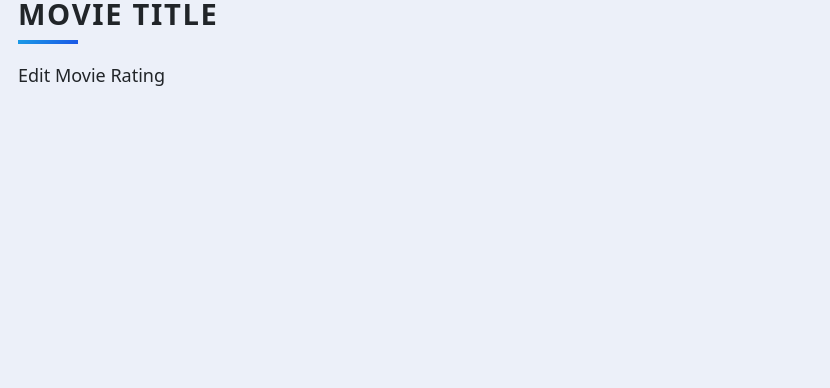
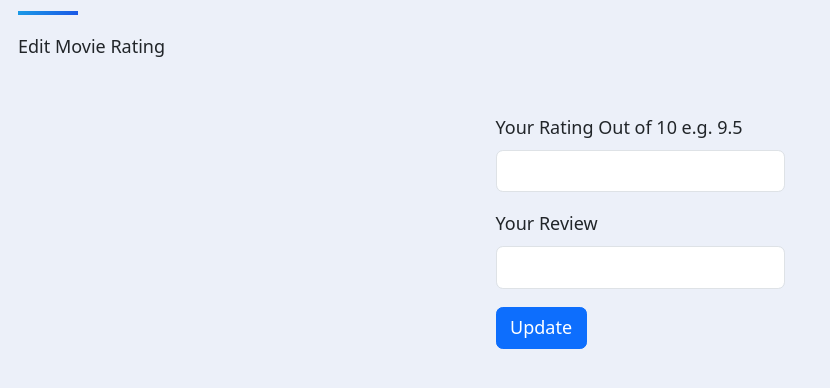
Before and after one commit to Xor01/Top-10-movies-website, a Flask app: template templates/edit.html in a window 1280 px wide. Shown: the top 388 px of the page, without its empty margins (0-830 px from the left). Run offline with Flask 3, Linux system fonts and the light colour scheme; the template is opened without the code that fills it: values that come from a table or form of the project are taken from there, others are empty; some libraries are stand-ins or nearby versions.

Commit message:
create the editing function
when click on update on the card user is redirected to edit.html with the corresponding movie id to update either rating or review of both

```diff
--- a/app.py
+++ b/app.py
@@ -1,12 +1,10 @@
 from flask import Flask, render_template, redirect, url_for, request
 from flask_bootstrap import Bootstrap5
-from flask_wtf import FlaskForm
-from wtforms import StringField, SubmitField
-from wtforms.validators import DataRequired
 import requests
 from dotenv import load_dotenv
 from os import getenv
 from movie_tabel import db, Movie
+from rate_movie_form import RateMovieForm
 
 load_dotenv()
 app = Flask(__name__)
@@ -25,5 +23,21 @@
     return render_template("index.html", movies=movies)
 
 
+@app.route('/edit/<int:movie_id>', methods=['POST', 'GET'])
+def edit(movie_id):
+    movie = db.get_or_404(Movie, movie_id)
+    form = RateMovieForm()
+    if request.method == 'POST':
+        new_rating = request.form.get('rating')
+        new_review = request.form.get('review')
+        with app.app_context():
+            movie_to_update = db.get_or_404(Movie, movie_id)
+            movie_to_update.rating = new_rating if new_rating else movie_to_update.rating
+            movie_to_update.review = new_review if new_review else movie_to_update.review
+            db.session.commit()
+        return redirect(url_for('home'))
+    return render_template('edit.html', movie=movie, form=form)
+
+
 if __name__ == '__main__':
     app.run(debug=True)
--- /dev/null
+++ b/rate_movie_form.py
@@ -0,0 +1,8 @@
+from flask_wtf import FlaskForm
+from wtforms import StringField, SubmitField, FloatField
+
+
+class RateMovieForm(FlaskForm):
+    rating = FloatField(label='Your Rating Out of 10 e.g. 9.5')
+    review = StringField(label='Your Review')
+    update = SubmitField(label='Update')
--- a/templates/edit.html
+++ b/templates/edit.html
@@ -4,7 +4,9 @@
 
 {% block content %}
 <div class="content">
-  <h1 class="heading">Movie Title</h1>
+  <h1 class="heading">{{ movie.title }}</h1>
     <p class="description">Edit Movie Rating</p>
+    {% from 'bootstrap5/form.html' import render_form %}
+    {{ render_form(form) }}
   </div>
 {% endblock %}
--- a/templates/index.html
+++ b/templates/index.html
@@ -23,7 +23,7 @@
             {{ movie.description }}
         </p>
 
-        <a href="#" class="button">Update</a>
+        <a href="{{ url_for('edit', movie_id=movie.id) }}" class="button">Update</a>
         <a href="#" class="button delete-button">Delete</a>
 
       </div>
```
